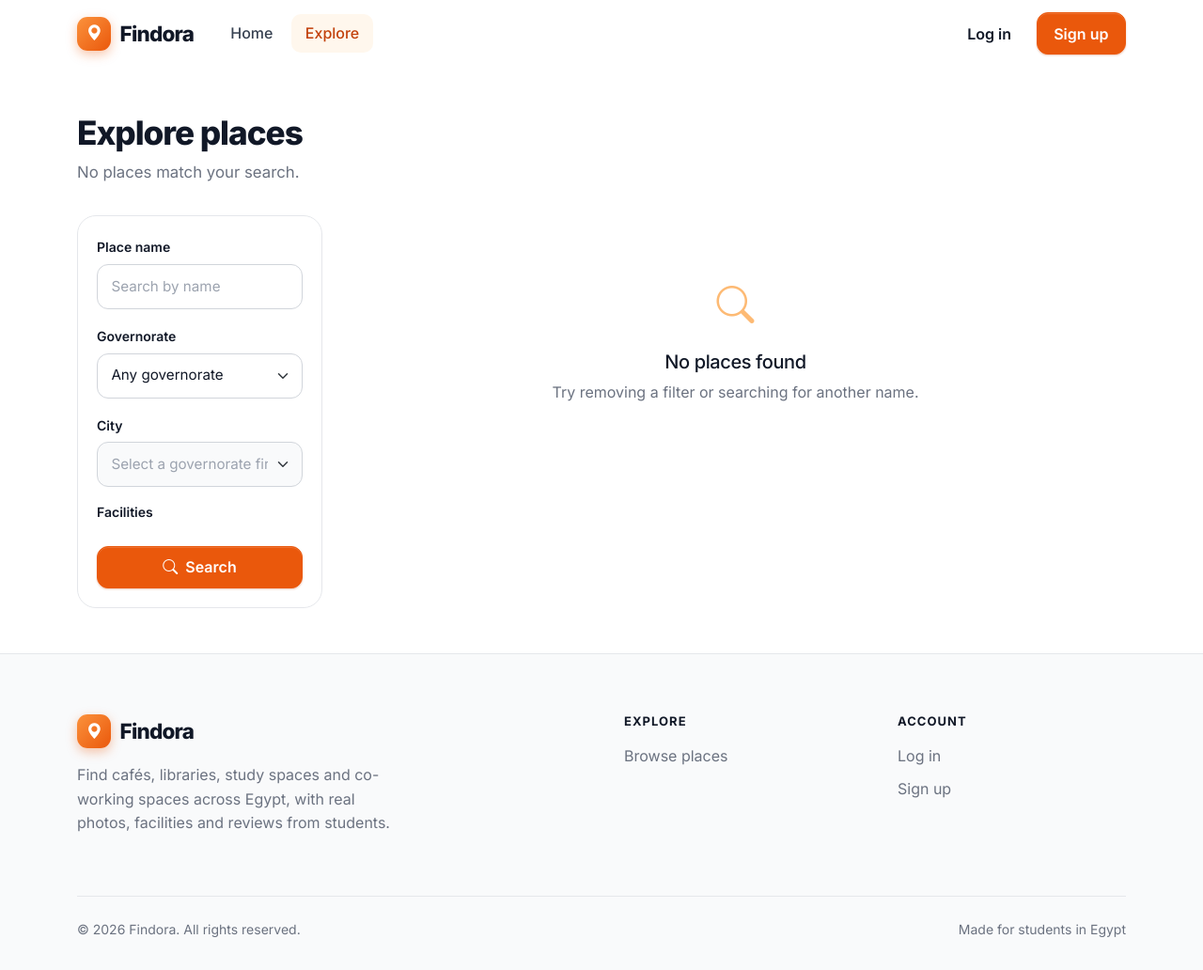
After one commit to KerollosRomany/Findora, an ASP.NET Core app: template Findora/Views/Places/Index.cshtml in a window 1280 px wide. The commit adds this page. Shown: the whole page at 94% size. Run offline with ASP.NET Core 8, Linux system fonts and the light colour scheme; the template is opened without the code that fills it, so the values that code supplies are empty; the project's own start-up code is not run, and a stand-in starts its controllers and pages.

Commit message:
implement Explore Places page with search and filtering

```diff
--- a/Findora/Services/Interfaces/ILocationService.cs
+++ b/Findora/Services/Interfaces/ILocationService.cs
@@ -1,10 +1,14 @@
 using Findora.Models;
+using Findora.ViewModels.Common;
+using Findora.ViewModels.ExplorePage;
 
 namespace Findora.Services.Interfaces
 {
     public interface ILocationService
     {
         Task<List<Governorate>> GetAllGovernoratesAsync();
+        Task<List<LookupItemViewModel>> GetGovernoratesAsync();
+        Task<List<LookupItemViewModel>> GetCityOptionsAsync(int governorateId);
 
         Task<List<City>> GetCitiesByGovernorateIdAsync(int governorateId);
         Task<bool> CityBelongsToGovernorateAsync(int cityId, int governorateId);
--- a/Findora/Services/Interfaces/IPlaceService.cs
+++ b/Findora/Services/Interfaces/IPlaceService.cs
@@ -1,4 +1,6 @@
+using Findora.ViewModels.ExplorePage;
 using Findora.ViewModels.Places;
+using Findora.ViewModels.Common;
 
 namespace Findora.Services.Interfaces
 {
@@ -6,7 +8,9 @@ namespace Findora.Services.Interfaces
     {
         Task<List<PlaceCardViewModel>> GetLatestPlacesAsync(int count);
 
-        Task<List<PlaceCardViewModel>> SearchPlacesAsync(int? governorateId, int? cityId);
         Task<PlaceDetailsViewModel?> GetDetailsAsync(int placeId, string? currentUserId);
+
+        Task<PagedResult<PlaceCardViewModel>> SearchAsync(ExploreFilterViewModel exploreFilterViewModel, int pageSize);
+        Task<List<LookupItemViewModel>> GetAmenitiesAsync();
     }
 }
--- /dev/null
+++ b/Findora/Views/Places/Index.cshtml
@@ -0,0 +1,171 @@
+@using Findora.ViewModels.ExplorePage
+@model ExploreViewModel
+
+@{
+    ViewData["Title"] = "Explore places";
+    var f = Model.Filter;
+    var page = f.Page;
+    var totalPages = Model.TotalPages;
+
+    var hasFilters = !string.IsNullOrWhiteSpace(f.PlaceName)
+                     || f.GovernorateId.HasValue
+                     || f.CityId.HasValue
+                     || f.SelectedAmenityIds.Any();
+
+    // Same filters, different page (the pager keeps everything the student chose)
+    string PageUrl(int p)
+    {
+        var parts = new List<string>();
+        if (!string.IsNullOrWhiteSpace(f.PlaceName)) parts.Add("PlaceName=" + Uri.EscapeDataString(f.PlaceName));
+        if (f.GovernorateId.HasValue) parts.Add("GovernorateId=" + f.GovernorateId.Value);
+        if (f.CityId.HasValue) parts.Add("CityId=" + f.CityId.Value);
+        foreach (var id in f.SelectedAmenityIds) parts.Add("SelectedAmenityIds=" + id);
+        parts.Add("Page=" + p);
+        return Url.Action("Index", "Places") + "?" + string.Join("&", parts);
+    }
+
+    var firstShown = Model.TotalCount == 0 ? 0 : (page - 1) * Model.PageSize + 1;
+    var lastShown = Math.Min(page * Model.PageSize, Model.TotalCount);
+    var windowStart = Math.Max(1, page - 2);
+    var windowEnd = Math.Min(totalPages, page + 2);
+}
+
+<section class="section-sm">
+    <div class="container">
+        <div class="section-head">
+            <div>
+                <h1 class="section-title">Explore places</h1>
+                <p class="section-sub">
+                    @if (Model.TotalCount == 0)
+                    {
+                        <text>No places match your search.</text>
+                    }
+                    else
+                    {
+                        <text>Showing @firstShown–@lastShown of @Model.TotalCount @(Model.TotalCount == 1 ? "place" : "places")</text>
+                    }
+                </p>
+            </div>
+        </div>
+
+        <div class="row g-4">
+            @* ---------- Filters ---------- *@
+            <div class="col-lg-3">
+                <form class="explore-filters" asp-controller="Places" asp-action="Index" method="get">
+                    <div class="mb-3">
+                        <label class="form-label" for="exploreName">Place name</label>
+                        <input id="exploreName" name="PlaceName" value="@f.PlaceName" class="form-control" placeholder="Search by name" autocomplete="off" />
+                    </div>
+
+                    <div class="mb-3">
+                        <label class="form-label" for="exploreGovernorate">Governorate</label>
+                        <select id="exploreGovernorate" name="GovernorateId" class="form-select">
+                            <option value="">Any governorate</option>
+                            @foreach (var g in Model.Governorates)
+                            {
+                                <option value="@g.Id" selected="@(f.GovernorateId == g.Id)">@g.Name</option>
+                            }
+                        </select>
+                    </div>
+
+                    <div class="mb-3">
+                        <label class="form-label" for="exploreCity">City</label>
+                        <select id="exploreCity" name="CityId" class="form-select" disabled="@(!f.GovernorateId.HasValue)">
+                            <option value="">@(f.GovernorateId.HasValue ? "Any city" : "Select a governorate first")</option>
+                            @foreach (var c in Model.Cities)
+                            {
+                                <option value="@c.Id" selected="@(f.CityId == c.Id)">@c.Name</option>
+                            }
+                        </select>
+                    </div>
+
+                    <div class="mb-4">
+                        <div class="form-label">Facilities</div>
+                        @foreach (var a in Model.Amenities)
+                        {
+                            <div class="form-check">
+                                <input class="form-check-input" type="checkbox" id="amenity-@a.Id"
+                                       name="SelectedAmenityIds" value="@a.Id"
+                                       checked="@f.SelectedAmenityIds.Contains(a.Id)" />
+                                <label class="form-check-label" for="amenity-@a.Id">@a.Name</label>
+                            </div>
+                        }
+                    </div>
+
+                    <button type="submit" class="btn btn-primary w-100"><i class="bi bi-search me-1"></i> Search</button>
+                    @if (hasFilters)
+                    {
+                        <a class="btn btn-soft w-100 mt-2" asp-controller="Places" asp-action="Index">Clear filters</a>
+                    }
+                </form>
+            </div>
+
+            @* ---------- Results ---------- *@
+            <div class="col-lg-9">
+                @if (!Model.PlaceCards.Any())
+                {
+                    <div class="empty-state">
+                        <i class="bi bi-search"></i>
+                        <h3 class="h5 mt-3">No places found</h3>
+                        <p class="mb-0">Try removing a filter or searching for another name.</p>
+                    </div>
+                }
+                else
+                {
+                    <div class="row g-4">
+                        @foreach (var place in Model.PlaceCards)
+                        {
+                            <div class="col-sm-6 col-xl-4">
+                                <partial name="_PlaceCard" model="place" />
+                            </div>
+                        }
+                    </div>
+
+                    @if (totalPages > 1)
+                    {
+                        <nav class="mt-5" aria-label="Places pages">
+                            <ul class="pagination justify-content-center flex-wrap">
+                                <li class="page-item @(page <= 1 ? "disabled" : "")">
+                                    <a class="page-link" href="@PageUrl(Math.Max(1, page - 1))" aria-label="Previous"><i class="bi bi-chevron-left"></i></a>
+                                </li>
+
+                                @if (windowStart > 1)
+                                {
+                                    <li class="page-item"><a class="page-link" href="@PageUrl(1)">1</a></li>
+                                    @if (windowStart > 2)
+                                    {
+                                        <li class="page-item disabled"><span class="page-link">…</span></li>
+                                    }
+                                }
+
+                                @for (var p = windowStart; p <= windowEnd; p++)
+                                {
+                                    <li class="page-item @(p == page ? "active" : "")">
+                                        <a class="page-link" href="@PageUrl(p)">@p</a>
+                                    </li>
+                                }
+
+                                @if (windowEnd < totalPages)
+                                {
+                                    @if (windowEnd < totalPages - 1)
+                                    {
+                                        <li class="page-item disabled"><span class="page-link">…</span></li>
+                                    }
+                                    <li class="page-item"><a class="page-link" href="@PageUrl(totalPages)">@totalPages</a></li>
+                                }
+
+                                <li class="page-item @(page >= totalPages ? "disabled" : "")">
+                                    <a class="page-link" href="@PageUrl(Math.Min(totalPages, page + 1))" aria-label="Next"><i class="bi bi-chevron-right"></i></a>
+                                </li>
+                            </ul>
+                        </nav>
+                    }
+                }
+            </div>
+        </div>
+    </div>
+</section>
+
+@section Scripts {
+    <script src="~/js/explore.js" asp-append-version="true"></script>
+}
--- a/Findora/wwwroot/css/site.css
+++ b/Findora/wwwroot/css/site.css
@@ -597,3 +597,21 @@ textarea.form-control { min-height: 120px; resize: vertical; }
     filter: blur(24px) brightness(.92);
     z-index: -1;
 }
+/* ---------- Explore page ---------- */
+.explore-filters {
+    background-color: #fff;
+    border: 1px solid var(--f-line);
+    border-radius: var(--f-radius-lg);
+    padding: 1.25rem;
+}
+
+@media (min-width: 992px) {
+    .explore-filters {
+        position: sticky;
+        top: calc(var(--f-nav-h) + 1rem);
+    }
+}
+
+.explore-filters .form-check {
+    margin-bottom: .4rem;
+}
--- /dev/null
+++ b/Findora/wwwroot/js/explore.js
@@ -0,0 +1,48 @@
+(function () {
+  'use strict';
+
+  var governorate = document.getElementById('exploreGovernorate');
+  var city = document.getElementById('exploreCity');
+  if (!governorate || !city) return;
+
+  function setOnly(text) {
+    city.innerHTML = '';
+    var option = document.createElement('option');
+    option.value = '';
+    option.textContent = text;
+    city.appendChild(option);
+  }
+
+  governorate.addEventListener('change', async function () {
+    var governorateId = governorate.value;
+
+    if (!governorateId) {
+      setOnly('Select a governorate first');
+      city.disabled = true;
+      return;
+    }
+
+    setOnly('Loading cities...');
+    city.disabled = true;
+
+    try {
+      var response = await fetch('/Account/GetCities?governorateId=' + encodeURIComponent(governorateId));
+      if (!response.ok) throw new Error('Failed to load cities');
+
+      var cities = await response.json();
+      setOnly(cities.length ? 'Any city' : 'No cities yet');
+
+      cities.forEach(function (c) {
+        var option = document.createElement('option');
+        option.value = c.id;
+        option.textContent = c.name;
+        city.appendChild(option);
+      });
+
+      city.disabled = cities.length === 0;
+    } catch (error) {
+      console.error(error);
+      setOnly('Could not load cities');
+    }
+  });
+})();
```
Also changed, not shown: Findora/Controllers/PlacesController.cs (+25 -3 lines), Findora/Services/LocationService.cs (+20 -1 lines), Findora/Services/PlaceService.cs (+43 -9 lines), Findora/ViewModels/Common/LookupItemViewModel .cs (added, +8 -0 lines), Findora/ViewModels/Common/PagedResult.cs (added, +8 -0 lines), Findora/ViewModels/ExplorePage/ExploreFilterViewModel.cs (added, +12 -0 lines), Findora/ViewModels/ExplorePage/ExploreViewModel.cs (added, +25 -0 lines), Findora/Views/Home/Index.cshtml (+2 -43 lines), Findora/Views/Shared/_PlaceCard.cshtml (added, +52 -0 lines).
